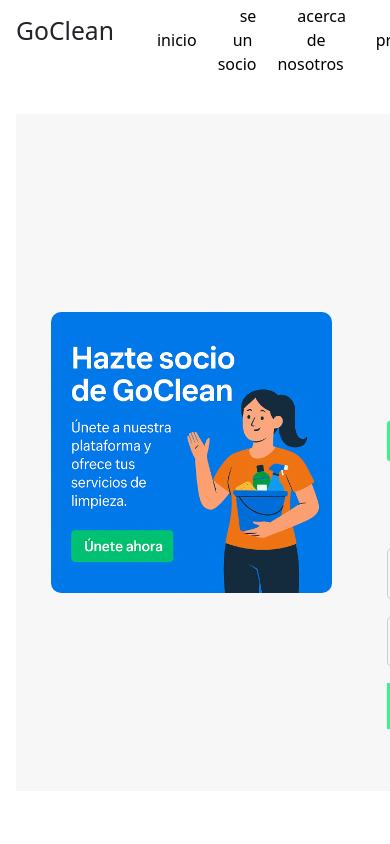
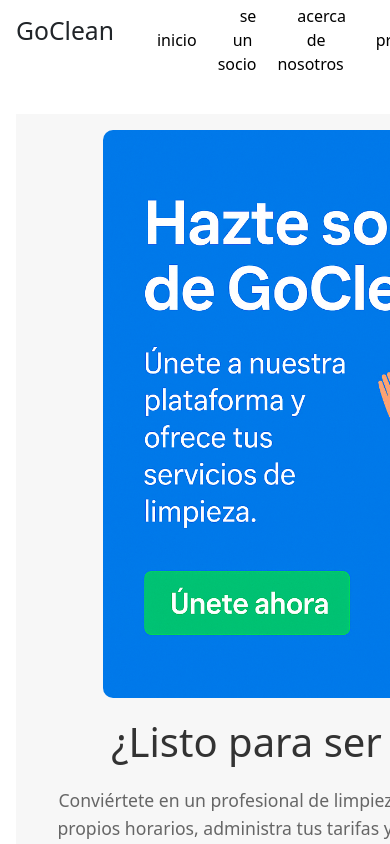
Before and after one commit to tonguiino/GoClean, a React (Vite) app: page /socio in a window 390 px wide. Shown: the top 844 px of the page. Built offline with nearby package versions, Linux system fonts and the light colour scheme.

Commit message:
add responsive styles for Socio component in Socio.scs

```diff
--- a/src/components/socio/Socio.scss
+++ b/src/components/socio/Socio.scss
@@ -110,5 +110,51 @@
         text-align: center;
         }
     }
+
 }
+}@media (max-width: 480px) {
+    .socio {
+        padding: 1rem; // Reduce el padding general
+
+        .content {
+            flex-direction: column;
+            align-items: center;
+            text-align: center;
+        }
+
+        .img-container img {
+            max-width: 100%; // Asegura que la imagen no desborde
+        }
+
+        .text-container {
+            padding: 10px;
+
+            h2 {
+                font-size: 1.8em; // Reduce el tamaño del título
+            }
+
+            p {
+                font-size: 1em; // Ajusta el tamaño del párrafo
+            }
+        }
+
+        .form-container {
+            width: 100%;
+
+            form {
+                gap: 0.8rem;
+
+                input {
+                    font-size: 0.9rem;
+                    padding: 0.7rem;
+                }
+
+                .button-form {
+                    font-size: 1rem;
+                    padding: 0.7rem;
+                    border-radius: 30px;
+                }
+            }
+        }
+    }
 }
```
